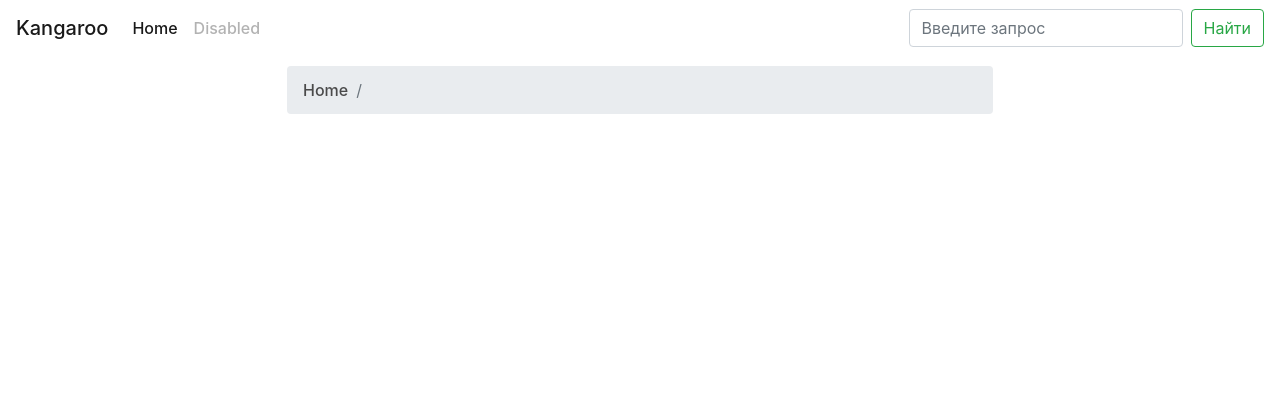
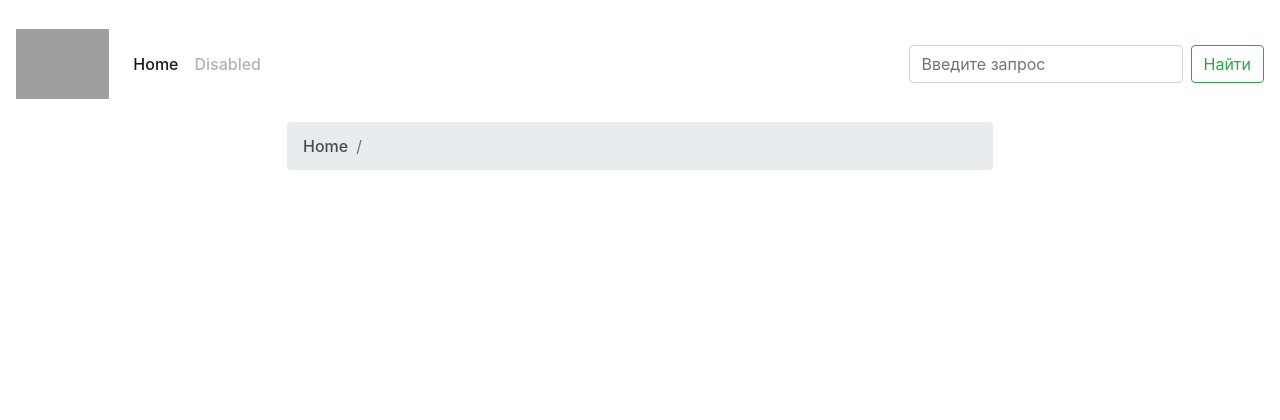
Before and after one commit to KangarooTeam/backend, a Django app: template page/templates/homepage/post_detail.html in a window 1280 px wide. Shown: the top 420 px of the page. Run offline with Django 3.2, Linux system fonts and the light colour scheme; the template is opened without the code that fills it, so the values that code supplies are empty; some libraries are stand-ins or nearby versions; grey boxes are pictures that could not be loaded.

Commit message:
Поправил nav, добавил logo, +отладка поиска

```diff
--- a/page/templates/homepage/post_detail.html
+++ b/page/templates/homepage/post_detail.html
@@ -7,7 +7,11 @@
     <link rel="stylesheet" href="{% static 'css/post_detail/post_detail.css' %}">
 </head>
 {% endblock %}
-
+<style>
+    .imgpost{
+        margin-left: 30%;
+    }
+</style>
 <body>
     <main>
         {% block content %}
@@ -22,7 +26,9 @@
             <div class="container">
                 <h1>{{ post.title }}</h1>
                 {% if post.image %}
-                <img width="300px" align="300px" src="{{ MEDIA_URL }}{{ post.image.url }}"> {% endif %}
+                    <div class="container"><div class="row"><div class="imgpost">
+                <img height="300px" src="{{ MEDIA_URL }}{{ post.image.url }}"> {% endif %}
+                </div></div></div>
                 <div class="row justify-content-md-center">
                     <div class="col-md-12">
                         <p>{{ post.body|linebreaksbr }}</p>
--- a/page/templates/homepage/wrapper.html
+++ b/page/templates/homepage/wrapper.html
@@ -7,10 +7,15 @@
     <link rel="stylesheet" href="{% static 'css/wrapper/wrapper.css' %}">
     <link rel="stylesheet" href="{% static 'css/buttons/button.css' %}">
 </head>
-
+<p></p>
 <body>
     <nav class="navbar navbar-expand-lg navbar-light">
-        <a class="navbar-brand" href="#">Kangaroo</a>
+        <div class="navbar-brand">
+            <div class="container"><div class="row"><div class="logo">
+                <img height="70" src="https://pp.userapi.com/c831108/v831108440/fd54e/m7wxWfEJ9SM.jpg">
+            </div></div></div>
+        </div>
+
         <button class="navbar-toggler" type="button" data-toggle="collapse" data-target="#navbarSupportedContent" aria-controls="navbarSupportedContent"
             aria-expanded="false" aria-label="Toggle navigation">
             <span class="navbar-toggler-icon"></span>
@@ -19,7 +24,7 @@
         <div class="collapse navbar-collapse" id="navbarSupportedContent">
             <ul class="navbar-nav mr-auto">
                 <li class="nav-item active">
-                    <a class="nav-link" href="#">Home
+                    <a class="nav-link" href="{% url 'index' %}">Home
                         <span class="sr-only">(current)</span>
                     </a>
                 </li>
@@ -27,6 +32,7 @@
                     <a class="nav-link disabled" href="#">Disabled</a>
                 </li>
             </ul>
+
              <form class="form-inline" action="/search/" method="get">
                  <input class="form-control mr-sm-2" type="text" name="q" placeholder="Введите запрос" aria-label="Search">
                  <button class="btn btn-outline-success my-2 my-sm-0" type="submit">Найти</button>
@@ -34,6 +40,7 @@
 
         </div>
     </nav>
+
 
     <main>
         {% block content %}
@@ -129,7 +136,7 @@
         <div class="container-fluid">
             <div class="row">
                 <div class="col-md-4">
-                    <a href="#"><h1>Kangaroo</h1></a>
+                    <a href="{% url 'index' %}"><h1>Kangaroo</h1></a>
                 </div>
                 <div class="col-md-2">
                     <h5>title</h5>
```
Also changed, not shown: page/templates/homepage/search.html (+11 -4 lines), page/static/css/blog.css (line endings or trailing spaces).
